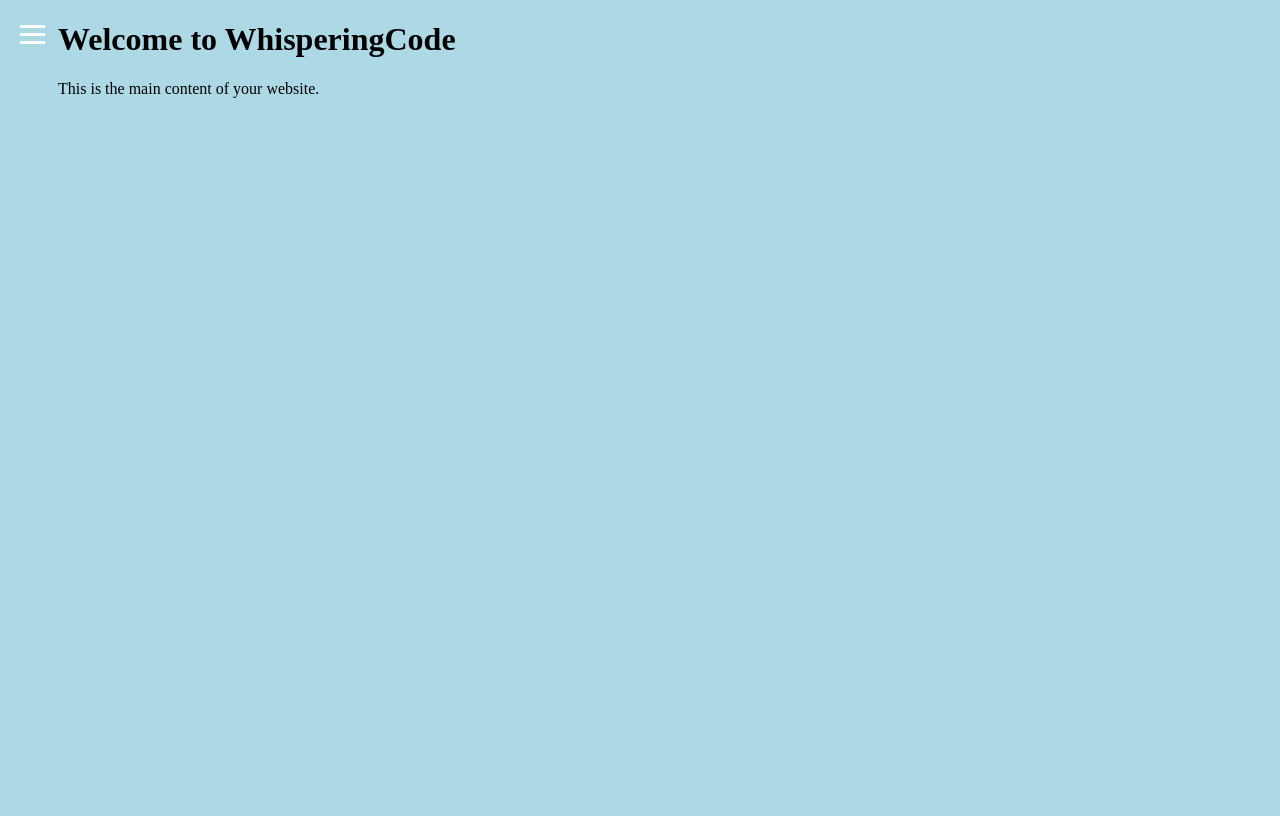
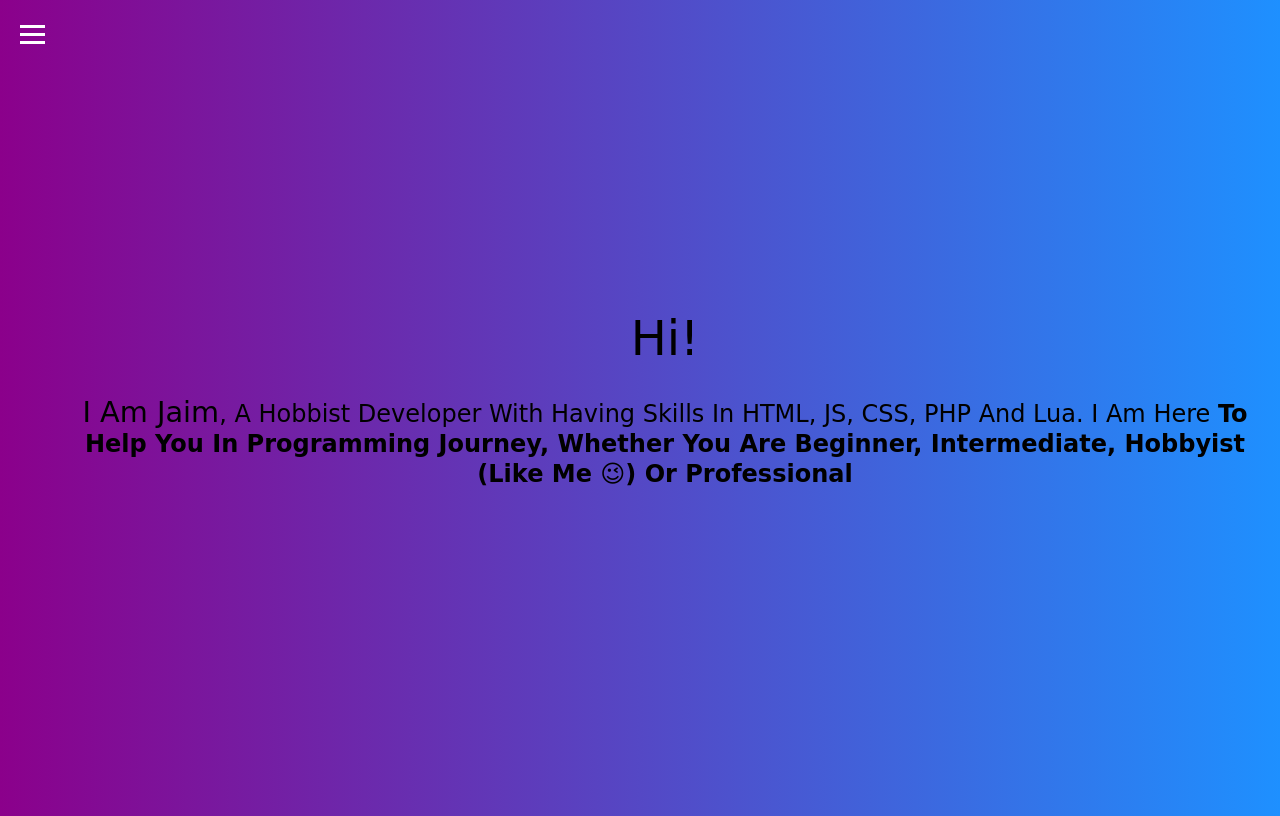
Before and after one commit to Jaim-animation/WhisperingCode, a plain HTML site: page index.html in a window 1280 px wide. Drawn offline with Linux system fonts and the light colour scheme; a web font is replaced by a local one.

Commit message:
Actually Looking Homepage Now
Made It Looking Like A Homepage 😎

```diff
--- a/index.html
+++ b/index.html
@@ -3,10 +3,14 @@
 <head>
     <meta charset="UTF-8">
     <meta name="viewport" content="width=device-width, initial-scale=1.0">
+    <link rel="preconnect" href="https://fonts.googleapis.com">
+    <link rel="preconnect" href="https://fonts.gstatic.com" crossorigin>
+    <link href="https://fonts.googleapis.com/css2?family=Single+Day&display=swap" rel="stylesheet">
     <title>WhisperingCode</title>
     <style>
          body {
-           background-color: lightblue;
+           background-image: linear-gradient(90deg, #8b008b, #1e90ff);
+           font-size: 24px;
          }
         /* Style the side navigation */
         .sidenav {
@@ -75,14 +79,28 @@
             margin-left: 0;
             transition: margin-left 0.5s; /* Smooth transition */
             z-index: 1; /* Ensure content is above navigation */
+            display: flex;
+            flex-direction: column;
+            align-items: center; /* Center horizontally */
+            justify-content: center; /* Center vertically */
+            height: 100vh; /* Full viewport height */
         }
-
-        /* Adjust main content margin when navigation bar is open */
-        .sidenav-open .main-content {
-            margin-left: 250px;
+        .centered {
+            text-align: center;
         }
         #main {
           margin-left: 50px;
+        }
+        h1, h2, h3, p, span {
+          font-family: "Single Day", cursive;
+          font-weight: 400;
+          font-style: normal;
+        }
+        h1 {
+          line-height: 5px;
+        }
+        p {
+          line-height: 30px;
         }
     </style>
 </head>
@@ -105,8 +123,8 @@
 
 <!-- Page content -->
 <div id="main" class="main-content">
-    <h1>Welcome to WhisperingCode</h1>
-    <p>This is the main content of your website.</p>
+  <h1 class="centered"> Hi! </h1>
+  <p class="centered"> <big style="display: inline-block;"> I Am Jaim</big>, A Hobbist Developer With Having Skills In HTML, JS, CSS, PHP And Lua. I Am Here <strong>To Help You In Programming Journey, Whether You Are Beginner, Intermediate, Hobbyist (Like Me 😉) Or Professional</strong> </p>
 </div>
 
 <script>
```
